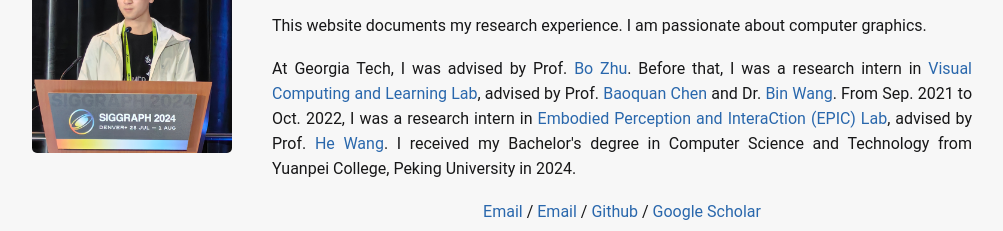
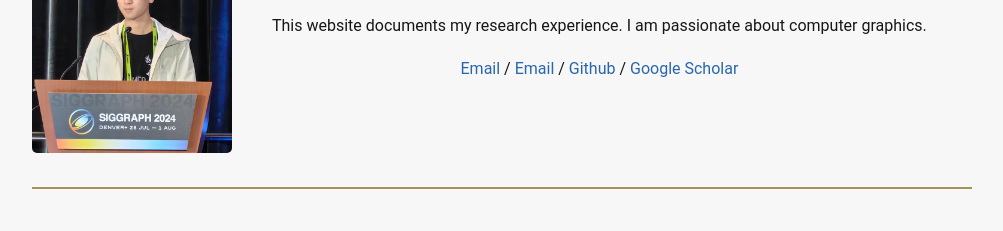
Before and after one commit to wrc042/wrc042.github.io, a plain HTML site: page index.html in a window 1280 px wide. Shown: the part 187-418 px from the top of the page, without its empty margins (138-1141 px from the left). Drawn offline with Linux system fonts and the light colour scheme.

Commit message:
update intro

```diff
--- a/index.html
+++ b/index.html
@@ -22,15 +22,6 @@
               <p>
                 This website documents my research experience.
                 I am passionate about computer graphics.
-              </p>
-              <br>
-              <p>
-                At Georgia Tech, I was advised by Prof. <a href="https://faculty.cc.gatech.edu/~bozhu/">Bo Zhu</a>.
-                Before that, I was a research intern in <a href="https://vcl.pku.edu.cn/">Visual Computing and Learning Lab</a>,
-                advised by Prof. <a href="https://baoquanchen.info/">Baoquan Chen</a> and Dr. <a href="https://binwangbfa.github.io/">Bin Wang</a>.
-                From Sep. 2021 to Oct. 2022, I was a research intern in <a href="https://pku-epic.github.io/">Embodied Perception and InteraCtion (EPIC) Lab</a>,
-                advised by Prof. <a href="https://hughw19.github.io/">He Wang</a>.
-                I received my Bachelor's degree in Computer Science and Technology from Yuanpei College, Peking University in 2024.
               </p>
               <br>
               <p style="text-align: center;">
```
